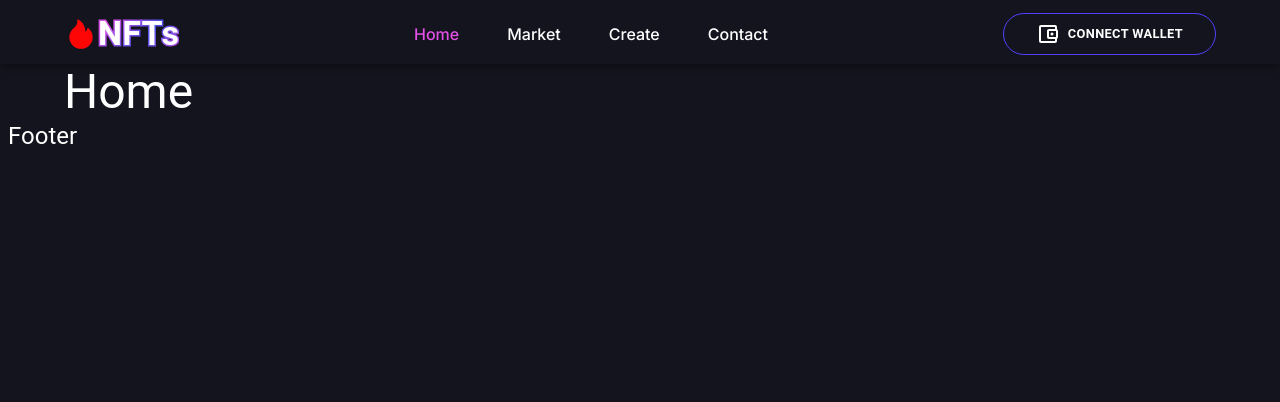
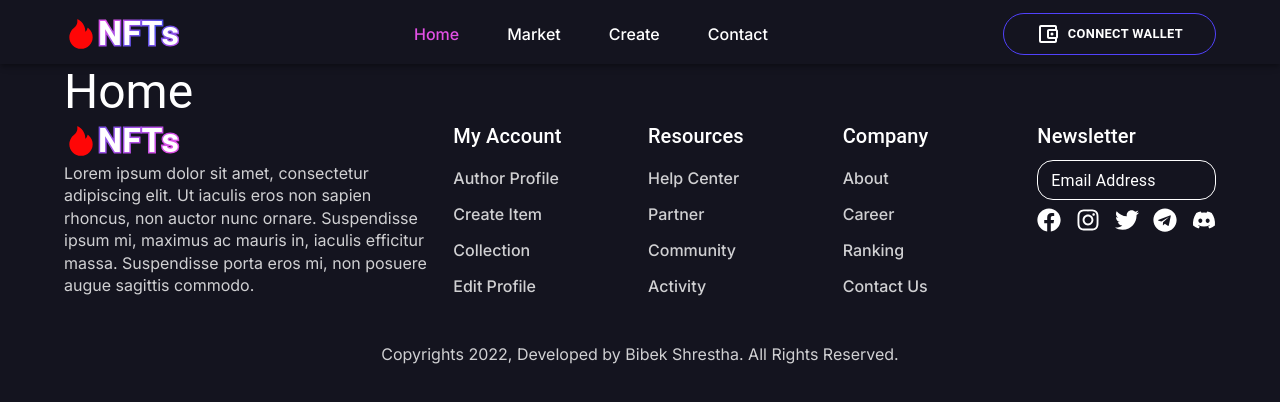
Before and after one commit to Bbek-Crestha/nft-web-market, a React (Create React App) app: page /home in a window 1280 px wide. Shown: the top 402 px of the page. Built offline with nearby package versions, Linux system fonts and the light colour scheme.

Commit message:
feat: update Footer component

```diff
--- a/src/components/layout/footer/Footer.js
+++ b/src/components/layout/footer/Footer.js
@@ -1,11 +1,159 @@
 import React from "react";
-import { Typography } from "@mui/material";
+import {
+	Box,
+	Container,
+	Grid,
+	IconButton,
+	List,
+	ListItem,
+	TextField,
+	Typography,
+} from "@mui/material";
+import { AiFillFire } from "react-icons/ai";
+
+import { FooterItems, Resources, Company, Social_Medias } from "./FooterData";
+import { Link } from "react-router-dom";
+
+const FooterLists = [
+	{ array: FooterItems, name: "My Account" },
+	{ array: Resources, name: "Resources" },
+	{ array: Company, name: "Company" },
+];
 
 const Footer = () => {
 	return (
-		<>
-			<Typography variant="h5">Footer</Typography>
-		</>
+		<Container>
+			<Grid container spacing={2} sx={{ alignItems: "start" }}>
+				<Grid item sm={4}>
+					<Typography
+						variant="h4"
+						component="div"
+						sx={{
+							display: "flex",
+							alignItems: "center",
+							fontWeight: "600",
+							background:
+								"linear-gradient(-45deg, #e250e5, #4b50e6,#e250e5, #4b50e6)",
+							backgroundSize: "100% 100%",
+							backgroundClip: "text",
+							WebkitTextStroke: "3px transparent",
+							WebkitTextStrokeFillColor: "#14141f",
+						}}
+					>
+						<AiFillFire style={{ color: "#ff0606" }} />
+						NFTs
+					</Typography>
+
+					<Typography variant="p" sx={{ opacity: "80%", lineHeight: "1.4rem" }}>
+						Lorem ipsum dolor sit amet, consectetur adipiscing elit. Ut iaculis
+						eros non sapien rhoncus, non auctor nunc ornare. Suspendisse ipsum
+						mi, maximus ac mauris in, iaculis efficitur massa. Suspendisse porta
+						eros mi, non posuere augue sagittis commodo.
+					</Typography>
+				</Grid>
+
+				{FooterLists.map((list) => (
+					<Grid item sm={2}>
+						<Typography variant="h6">{list.name}</Typography>
+						<List>
+							{list.array.map((item) => (
+								<ListItem
+									key={item.id}
+									sx={{
+										color: "#fff",
+										opacity: "80%",
+										paddingLeft: "0rem",
+										fontWeight: "500",
+										"&:hover": {
+											color: "#e250e5",
+										},
+									}}
+								>
+									<Link to={item.route}>{item.name}</Link>
+								</ListItem>
+							))}
+						</List>
+					</Grid>
+				))}
+
+				<Grid
+					item
+					sm={2}
+					sx={{
+						display: "flex",
+						flexDirection: "column",
+						gap: ".5rem",
+						justifyContent: "start",
+					}}
+				>
+					<Typography variant="h6">Newsletter</Typography>
+					<TextField
+						label="Email Address"
+						variant="outlined"
+						size="small"
+						InputLabelProps={{
+							style: { color: "#fff" },
+						}}
+						InputProps={{
+							style: { color: "#fff" },
+						}}
+						sx={{
+							"& .MuiInputLabel-root": { color: "#fff" },
+							"& .MuiOutlinedInput-root": {
+								"& > fieldset": {
+									borderColor: "#fff",
+									borderRadius: "1rem",
+								},
+							},
+							"& .MuiOutlinedInput-root.Mui-focused": {
+								"& > fieldset": {
+									borderColor: "#5142fc",
+								},
+							},
+							"& .MuiOutlinedInput-root:hover": {
+								"& > fieldset": {
+									borderColor: "#5142fc",
+								},
+							},
+						}}
+					/>
+					<Box
+						sx={{
+							display: "flex",
+							justifyContent: "space-between",
+						}}
+					>
+						{Social_Medias.map(({ id, name, icon: Icon, route }) => (
+							<IconButton
+								sx={{
+									padding: "0rem",
+									color: "#fff",
+									"&:hover": {
+										color: "#5142fc",
+										transform: "scale(1.2)",
+										transition: "all .2s ease-in-out",
+									},
+								}}
+								key={id}
+							>
+								<Icon />
+							</IconButton>
+						))}
+					</Box>
+				</Grid>
+
+				<Grid item sm={12}>
+					<Typography
+						variant="p"
+						component="div"
+						sx={{ opacity: "80%", textAlign: "center", paddingTop: "1rem" }}
+					>
+						Copyrights {new Date().getFullYear()}, Developed by Bibek Shrestha.
+						All Rights Reserved.
+					</Typography>
+				</Grid>
+			</Grid>
+		</Container>
 	);
 };
 
--- /dev/null
+++ b/src/components/layout/footer/FooterData.js
@@ -0,0 +1,109 @@
+import {
+	FaFacebook,
+	FaInstagram,
+	FaTwitter,
+	FaDiscord,
+	FaTelegram,
+} from "react-icons/fa";
+
+export const FooterItems = [
+	{
+		id: 1,
+		name: "Author Profile",
+		route: "/seller-profile",
+	},
+	{
+		id: 2,
+		name: "Create Item",
+		route: "/create",
+	},
+	{
+		id: 3,
+		name: "Collection",
+		route: "/market",
+	},
+	{
+		id: 4,
+		name: "Edit Profile",
+		route: "/edit-profile",
+	},
+];
+
+export const Resources = [
+	{
+		id: 1,
+		name: "Help Center",
+		route: "#",
+	},
+	{
+		id: 2,
+		name: "Partner",
+		route: "#",
+	},
+	{
+		id: 3,
+		name: "Community",
+		route: "#",
+	},
+	{
+		id: 4,
+		name: "Activity",
+		route: "#",
+	},
+];
+
+export const Company = [
+	{
+		id: 1,
+		name: "About",
+		route: "#",
+	},
+	{
+		id: 2,
+		name: "Career",
+		route: "#",
+	},
+	{
+		id: 3,
+		name: "Ranking",
+		route: "#",
+	},
+	{
+		id: 4,
+		name: "Contact Us",
+		route: "/contact",
+	},
+];
+
+export const Social_Medias = [
+	{
+		id: 1,
+		name: "Facebook",
+		icon: FaFacebook,
+		route: "#",
+	},
+	{
+		id: 2,
+		name: "Instagram",
+		icon: FaInstagram,
+		route: "#",
+	},
+	{
+		id: 3,
+		name: "Twitter",
+		icon: FaTwitter,
+		route: "#",
+	},
+	{
+		id: 4,
+		name: "Telegram",
+		icon: FaTelegram,
+		route: "#",
+	},
+	{
+		id: 5,
+		name: "Discord",
+		icon: FaDiscord,
+		route: "#",
+	},
+];
```
